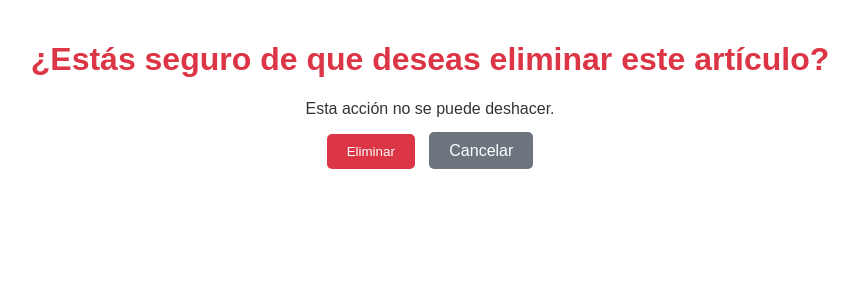
After one commit to luis-blacio/FarAPE, a Django app: page /inventario/eliminar/1/ in a window 1280 px wide. The commit adds this page. Shown: the top 300 px of the page, without its empty margins (210-1069 px from the left). Run offline with Django 5.2, Linux system fonts and the light colour scheme; data comes from the database, SQL or seed files in the repository; both versions use the stored data as it was after the commit.

Commit message:
implementacion,base de datos y agregaciones de GUI

```diff
--- a/FarAPE/urls.py
+++ b/FarAPE/urls.py
@@ -21,7 +21,7 @@ from django.urls import path
 from FarmAPE import views
 from FarmAPE.views import registro_cliente, home, GestionInventarioListView, \
     GestionInventarioUpdateView, GestionInventarioCreateView, CrearTransferenciaView, ListaTransferenciasView, \
-    MedicamentoListView, CrearSucursalView, ListaSucursalesView
+    MedicamentoListView, CrearSucursalView, ListaSucursalesView, EliminarInventarioView
 
 urlpatterns = [
     path('admin/', admin.site.urls),
@@ -39,5 +39,6 @@ urlpatterns = [
     path('facturas/', views.ver_facturas, name='ver_facturas'),
     path('sucursales/crear/', CrearSucursalView.as_view(), name='crear_sucursal'),
     path('sucursales/', ListaSucursalesView.as_view(), name='lista_sucursales'),
+    path('inventario/eliminar/<int:pk>/', EliminarInventarioView.as_view(), name='eliminar_inventario'),
 
 ]
--- a/FarmAPE/views.py
+++ b/FarmAPE/views.py
@@ -3,8 +3,7 @@ from django.http import HttpResponseForbidden, HttpResponseRedirect
 from django.shortcuts import redirect, get_object_or_404, render
 from django.urls import reverse_lazy, reverse
 from django.views import View
-from django.views.generic import ListView, UpdateView, CreateView
-
+from django.views.generic import ListView, UpdateView, CreateView,DeleteView
 from .forms import RegistroClienteForm, InventarioForm, TransferenciaForm, MedicamentoForm, FacturaForm, SucursalForm
 from .models import Cliente, Farmacia, Sucursal, Medicamento, Factura, ItemFactura, Transferencia, Inventario
 
@@ -91,8 +90,8 @@ class CrearTransferenciaView(View):
             medicamento = transferencia.medicamento
             cantidad = transferencia.cantidad
 
-            inventario_origen = origen.inventario_set.filter(medicamento=medicamento).first()
-            inventario_destino = destino.inventario_set.filter(medicamento=medicamento).first()
+            inventario_origen = origen.inventarios.filter(medicamento=medicamento).first()  #
+            inventario_destino = destino.inventarios.filter(medicamento=medicamento).first()  #
 
             if inventario_origen and inventario_origen.cantidad >= cantidad:
                 inventario_origen.cantidad -= cantidad
@@ -111,6 +110,7 @@ class CrearTransferenciaView(View):
             transferencia.save()
             return redirect('transferencias_list')
         return render(request, 'creaTrans.html', {'form': form})
+
 
 
 class ListaTransferenciasView(ListView):
@@ -186,3 +186,8 @@ class ListaSucursalesView(ListView):
     model = Sucursal
     template_name = 'surcursal_list.html'
     context_object_name = 'sucursales'
+
+class EliminarInventarioView(DeleteView):
+    model = Inventario
+    template_name = 'confirmar_eliminacion.html'  # Template para confirmar la eliminación
+    success_url = reverse_lazy('gestion_inventario')  # Redirige a la gestión de inventario después de eliminar
--- /dev/null
+++ b/templates/confirmar_eliminacion.html
@@ -0,0 +1,54 @@
+<!DOCTYPE html>
+<html lang="es">
+<head>
+    <meta charset="UTF-8">
+    <meta name="viewport" content="width=device-width, initial-scale=1.0">
+    <title>Confirmar Eliminación</title>
+    <style>
+        body {
+            font-family: Arial, sans-serif;
+            background-color: white;
+            color: #333;
+            margin: 0;
+            padding: 20px;
+            text-align: center;
+        }
+        h1 {
+            color: #dc3545;
+        }
+        .btn-confirmar {
+            background-color: #dc3545;
+            color: white;
+            padding: 10px 20px;
+            border: none;
+            border-radius: 5px;
+            cursor: pointer;
+            margin-right: 10px;
+        }
+        .btn-cancelar {
+            background-color: #6c757d;
+            color: white;
+            padding: 10px 20px;
+            border: none;
+            border-radius: 5px;
+            cursor: pointer;
+            text-decoration: none;
+        }
+        .btn-confirmar:hover {
+            background-color: #c82333;
+        }
+        .btn-cancelar:hover {
+            background-color: #5a6268;
+        }
+    </style>
+</head>
+<body>
+    <h1>¿Estás seguro de que deseas eliminar este artículo?</h1>
+    <p>Esta acción no se puede deshacer.</p>
+    <form method="post">
+        {% csrf_token %}
+        <button type="submit" class="btn-confirmar">Eliminar</button>
+        <a href="{% url 'gestion_inventario' %}" class="btn-cancelar">Cancelar</a>
+    </form>
+</body>
+</html>
--- a/templates/home.html
+++ b/templates/home.html
@@ -121,7 +121,7 @@
     </main>
 
     <footer>
-        &copy; Página creada por Luis Blacio
+        &copy; Página creada por Luis Blacio <3
     </footer>
 </body>
 </html>
```
Also changed, not shown: templates/gestion_inventario.html (+11 -0 lines), FarmAPE/migrations/0001_initial.py, db.sqlite3.
